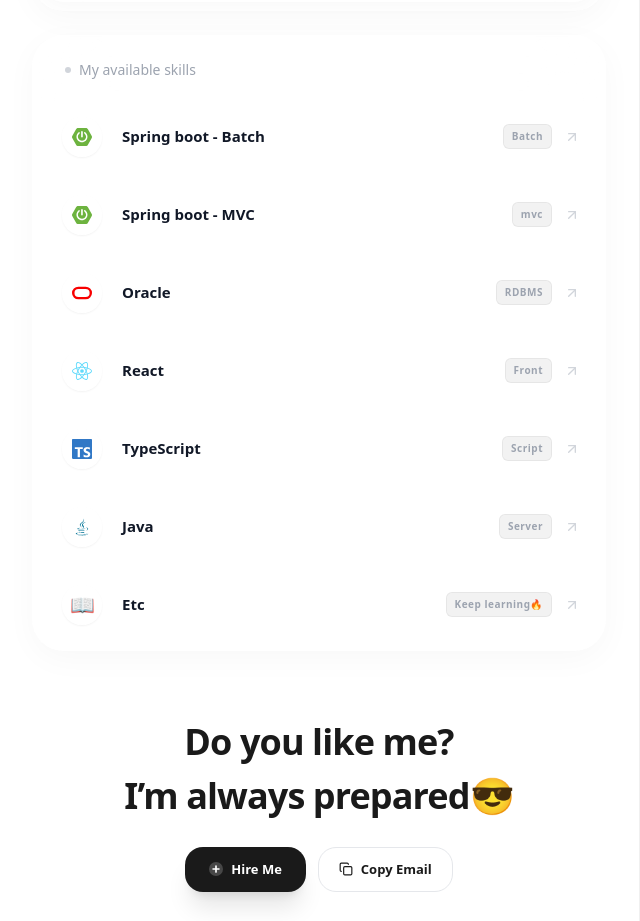
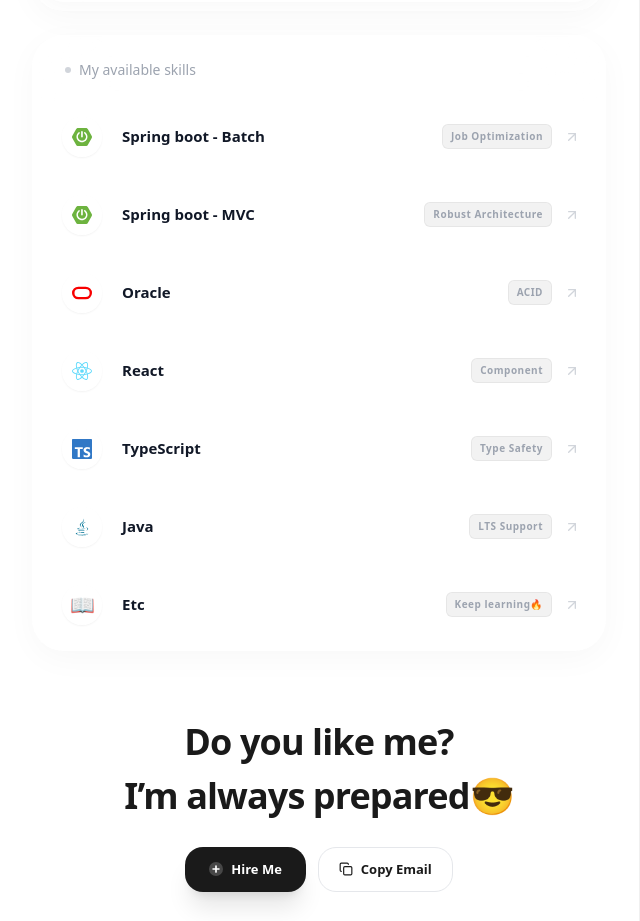
Before and after one commit to whitecloud94/blueprint-view, a React (Vite) app: page / in a window 1280 px wide. Shown: the part 1280-2201 px from the top of the page, without its empty margins (321-961 px from the left). Built offline with nearby package versions, Linux system fonts and the light colour scheme.

Commit message:
Update skill tags in `Skills.tsx` to better represent functionality and purpose.

```diff
--- a/src/components/Skills/Skills.tsx
+++ b/src/components/Skills/Skills.tsx
@@ -50,12 +50,12 @@
             My available skills
         </div>
         {[
-            {name: 'Spring boot - Batch', tag: 'Batch', icon: <SiSpringboot className="text-[#6DB33F]"/>},
-            {name: 'Spring boot - MVC', tag: 'mvc', icon: <SiSpringboot className="text-[#6DB33F]"/>},
-            {name: 'Oracle', tag: 'RDBMS', icon: <SiOracle className="text-[#F80000]"/>},
-            {name: 'React', tag: 'Front', icon: <SiReact className="text-[#61DAFB]"/>},
-            {name: 'TypeScript', tag: 'Script', icon: <SiTypescript className="text-[#3178C6]"/>},
-            {name: 'Java', tag: 'Server', icon: <BiLogoJava className="text-[#007396]"/>},
+            {name: 'Spring boot - Batch', tag: 'Job Optimization', icon: <SiSpringboot className="text-[#6DB33F]"/>},
+            {name: 'Spring boot - MVC', tag: 'Robust Architecture', icon: <SiSpringboot className="text-[#6DB33F]"/>},
+            {name: 'Oracle', tag: 'ACID', icon: <SiOracle className="text-[#F80000]"/>},
+            {name: 'React', tag: 'Component', icon: <SiReact className="text-[#61DAFB]"/>},
+            {name: 'TypeScript', tag: 'Type Safety', icon: <SiTypescript className="text-[#3178C6]"/>},
+            {name: 'Java', tag: 'LTS Support', icon: <BiLogoJava className="text-[#007396]"/>},
             {name: 'Etc', tag: 'Keep learning🔥', icon: '📖'},
         ].map((prod, j) => (
             <div key={j} className={STYLES.SkilItem}>
```
